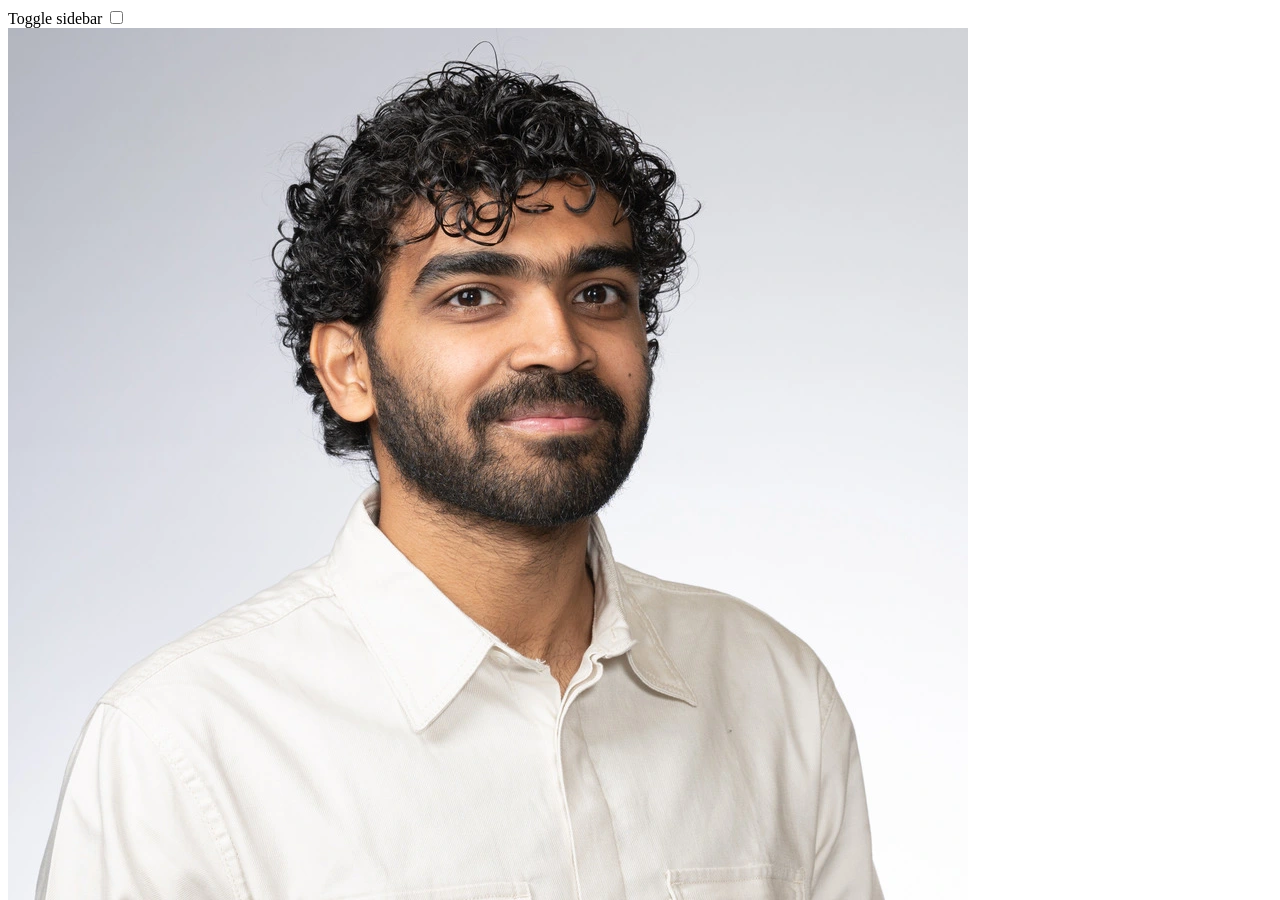
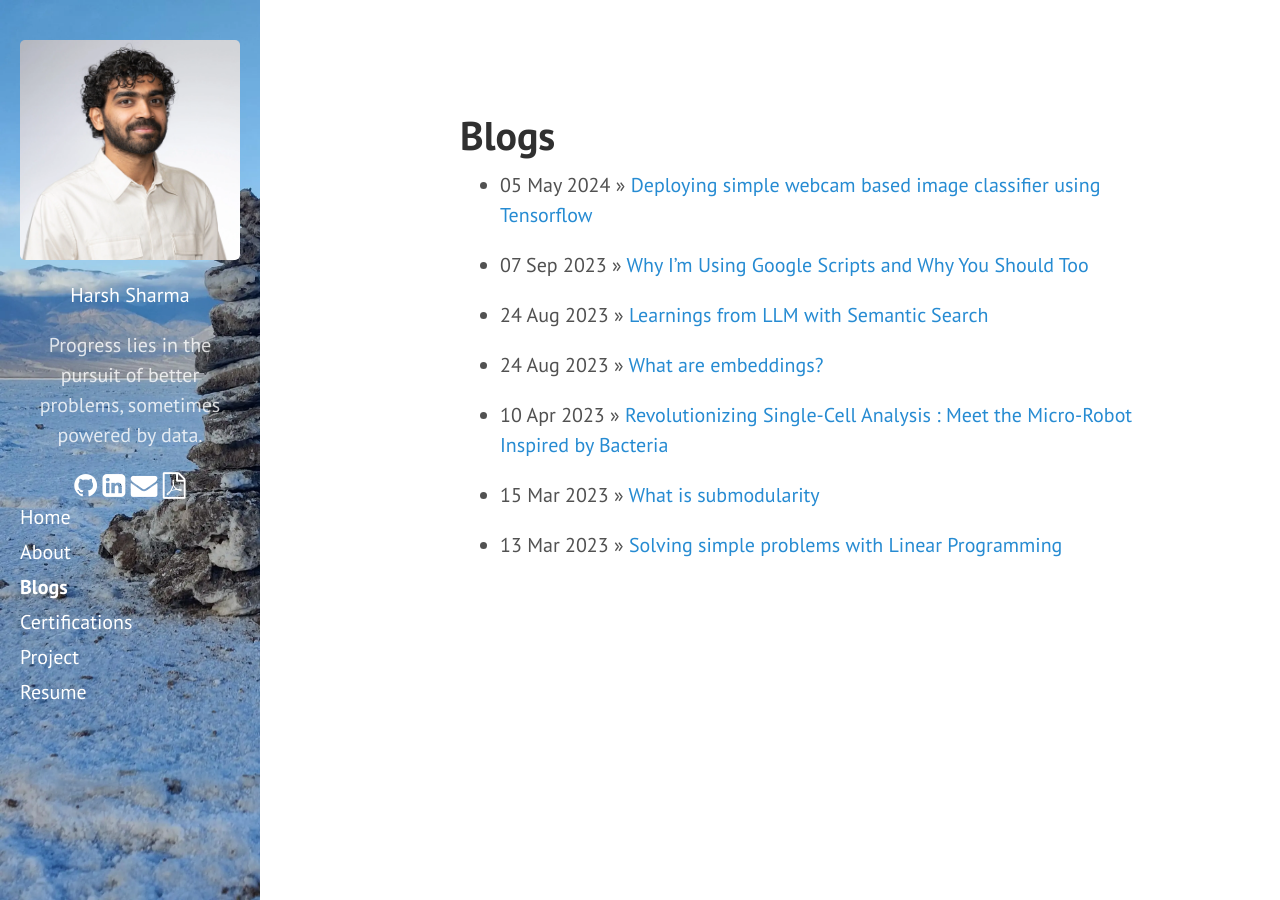
Before and after one commit to 97harsh/97harsh.github.io, a Jekyll site: the page built from blogs.md, in a window 1280 px wide and 900 px high. Built offline with Jekyll 4.4.1, drawn with Linux system fonts in a browser that asks for light colours; nearby versions of some CDN libraries; Markdown is read by kramdown in place of the engine named in the settings; a script that is not in the unit is left out.

Commit message:
Fix stylesheet paths on post pages
GitHub Pages sets baseurl to "", so "{{ site.baseurl }}public/..." became a
path relative to each post and post pages loaded no CSS. Use relative_url.

Co-Authored-By: Claude Opus 5.5 <noreply@anthropic.com>

```diff
--- a/_includes/head.html
+++ b/_includes/head.html
@@ -35,16 +35,16 @@
   </style>
 
   <!-- Defer non-critical CSS -->
-  <link rel="stylesheet" href="{{ site.baseurl }}public/css/custom.css">
-  <link rel="stylesheet" href="{{ site.baseurl }}public/css/poole.css">
-  <link rel="stylesheet" href="{{ site.baseurl }}public/css/syntax.css">
-  <link rel="stylesheet" href="{{ site.baseurl }}public/css/hyde.css">
+  <link rel="stylesheet" href="{{ "/public/css/custom.css" | relative_url }}">
+  <link rel="stylesheet" href="{{ "/public/css/poole.css" | relative_url }}">
+  <link rel="stylesheet" href="{{ "/public/css/syntax.css" | relative_url }}">
+  <link rel="stylesheet" href="{{ "/public/css/hyde.css" | relative_url }}">
   <link rel="stylesheet" href="https://fonts.googleapis.com/css?family=PT+Sans:400,400italic,700|Abril+Fatface" defer>
   <link rel="stylesheet" href="//maxcdn.bootstrapcdn.com/font-awesome/4.3.0/css/font-awesome.min.css" defer>
 
   <!-- Icons -->
-  <link rel="apple-touch-icon-precomposed" sizes="144x144" href="{{ site.baseurl }}public/apple-touch-icon-144-precomposed.png">
-                                 <link rel="shortcut icon" href="{{ site.baseurl }}public/favicon.ico">
+  <link rel="apple-touch-icon-precomposed" sizes="144x144" href="{{ "/public/apple-touch-icon-144-precomposed.png" | relative_url }}">
+                                 <link rel="shortcut icon" href="{{ "/public/favicon.ico" | relative_url }}">
 
   <!-- RSS -->
   <!-- <link rel="alternate" type="application/rss+xml" title="RSS" href="/atom.xml"> -->
```
